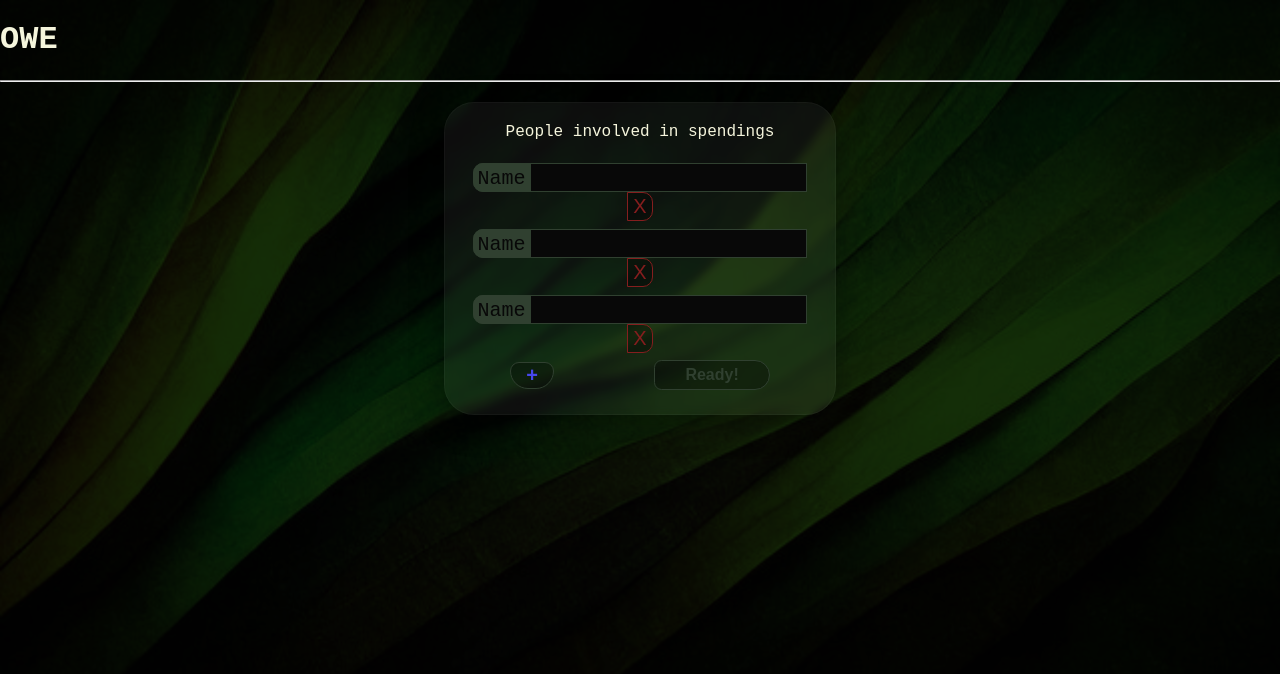
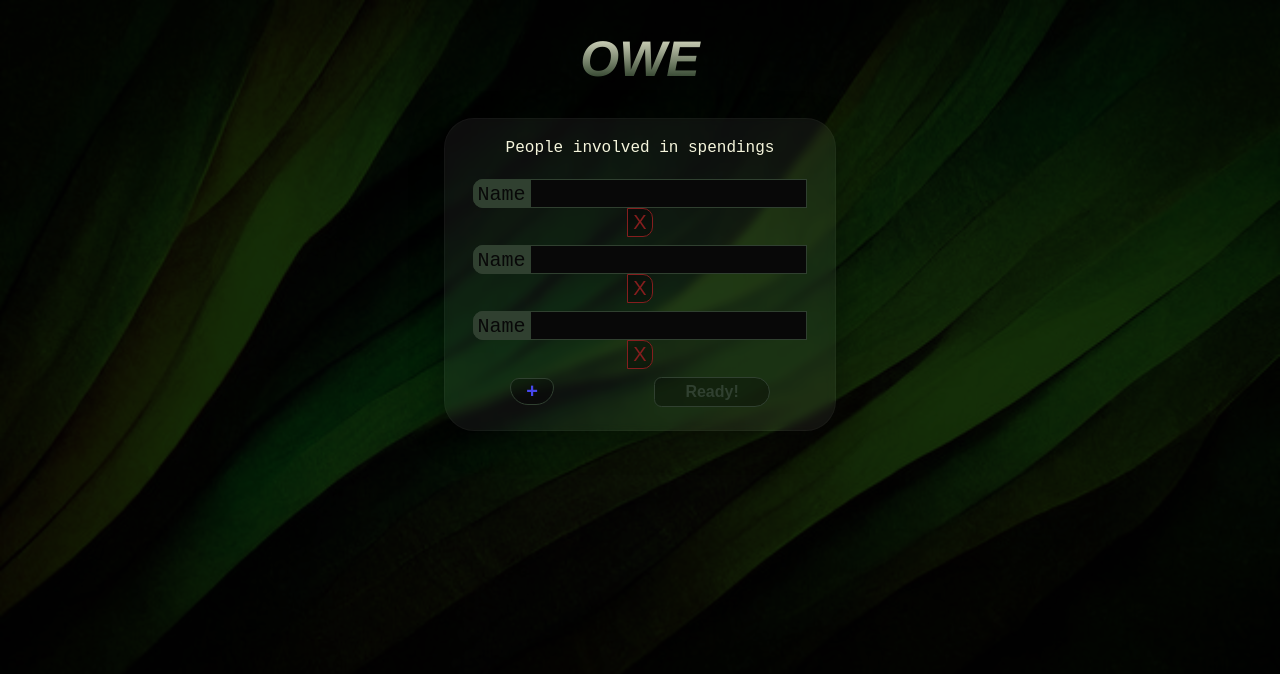
Before and after one commit to hernanfuria/owe-react-app, a React (Vite) app: page / in a window 1280 px wide. Shown: the top 674 px of the page. Built offline with nearby package versions, Linux system fonts and the light colour scheme.

Commit message:
Logo styling
Signed-off-by: hernanfuria <hernan.furiasse@hotmail.com>

```diff
--- a/src/components/OweApp.jsx
+++ b/src/components/OweApp.jsx
@@ -9,8 +9,6 @@ export const OweApp = () => {
     return (
         <GlobalProvider>
             <h1 className="logo">OWE</h1>
-            <hr />
-
 
             <Routes>
                 <Route path="/" element={ <NamesForm /> } />
--- a/src/styles.css
+++ b/src/styles.css
@@ -23,6 +23,23 @@ body {
 
     color: var(--main-text-color);
     font-family: 'Courier New', Courier, monospace;
+
+    text-align: center;
+}
+
+/*---------------------------------------------------------------------------*/
+
+.logo {
+    background: -webkit-linear-gradient(var(--main-text-color), var(--exec-color-transparent));
+    -webkit-background-clip: text;
+    -webkit-text-fill-color: transparent;
+
+    font-size: 50px;
+    font-family: 'Franklin Gothic Medium', 'Arial Narrow', Arial, sans-serif;
+    font-weight: bold;
+    font-style: italic;
+
+    margin: 30px auto 30px auto;
 }
 
 /*---------------------------------------------------------------------------*/
```
